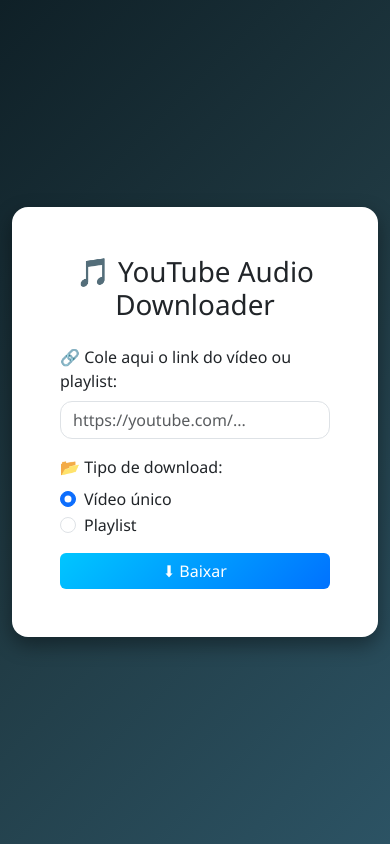
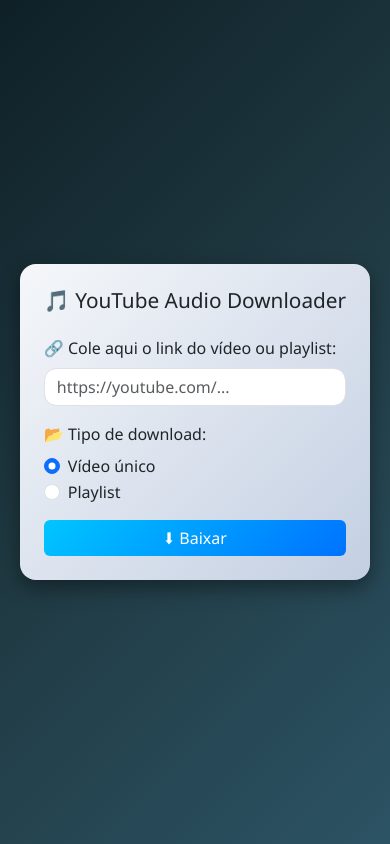
Before and after one commit to Elias66Fernandes/Baixar, a Flask app: page / in a window 390 px wide. Run offline with Flask 3, Linux system fonts and the light colour scheme; some libraries are stand-ins or nearby versions.

Commit message:
Responsividade e Ajuste Gradient

```diff
--- a/templates/index.html
+++ b/templates/index.html
@@ -4,14 +4,14 @@
     <meta charset="UTF-8">
     <title>YouTube Audio Downloader</title>
     <link href="https://cdn.jsdelivr.net/npm/bootstrap@5.3.2/dist/css/bootstrap.min.css" rel="stylesheet">
-    <style>
+        <style>
         body {
             background: linear-gradient(135deg, #0f2027, #203a43, #2c5364);
             color: #fff;
             font-family: 'Segoe UI', Tahoma, Geneva, Verdana, sans-serif;
         }
         .card {
-            background-color: linear-gradient(135deg, #f5f7fa, #c3cfe2);
+            background: linear-gradient(135deg, #f5f7fa, #c3cfe2);
             border: none;
             border-radius: 16px;
             box-shadow: 0 8px 20px rgba(0,0,0,0.4);
@@ -28,6 +28,25 @@
         }
         .form-control, .form-check-input {
             border-radius: 12px;
+        }
+        h1 {
+            font-size: 1.8rem;
+        }
+        @media (max-width: 768px) {
+            .card {
+                padding: 2rem !important;
+            }
+            h1 {
+                font-size: 1.5rem;
+            }
+        }
+        @media (max-width: 480px) {
+            .card {
+                padding: 1.5rem !important;
+            }
+            h1 {
+                font-size: 1.3rem;
+            }
         }
     </style>
 </head>
```
